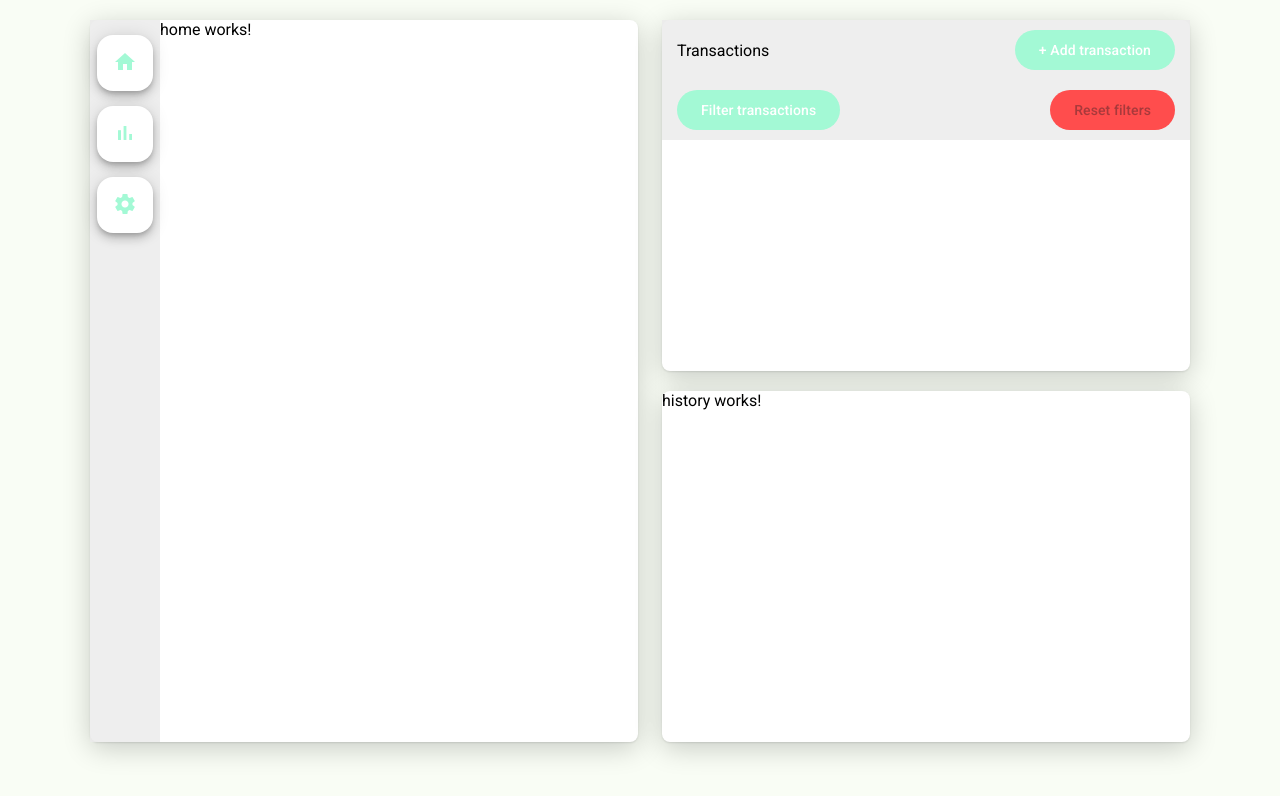
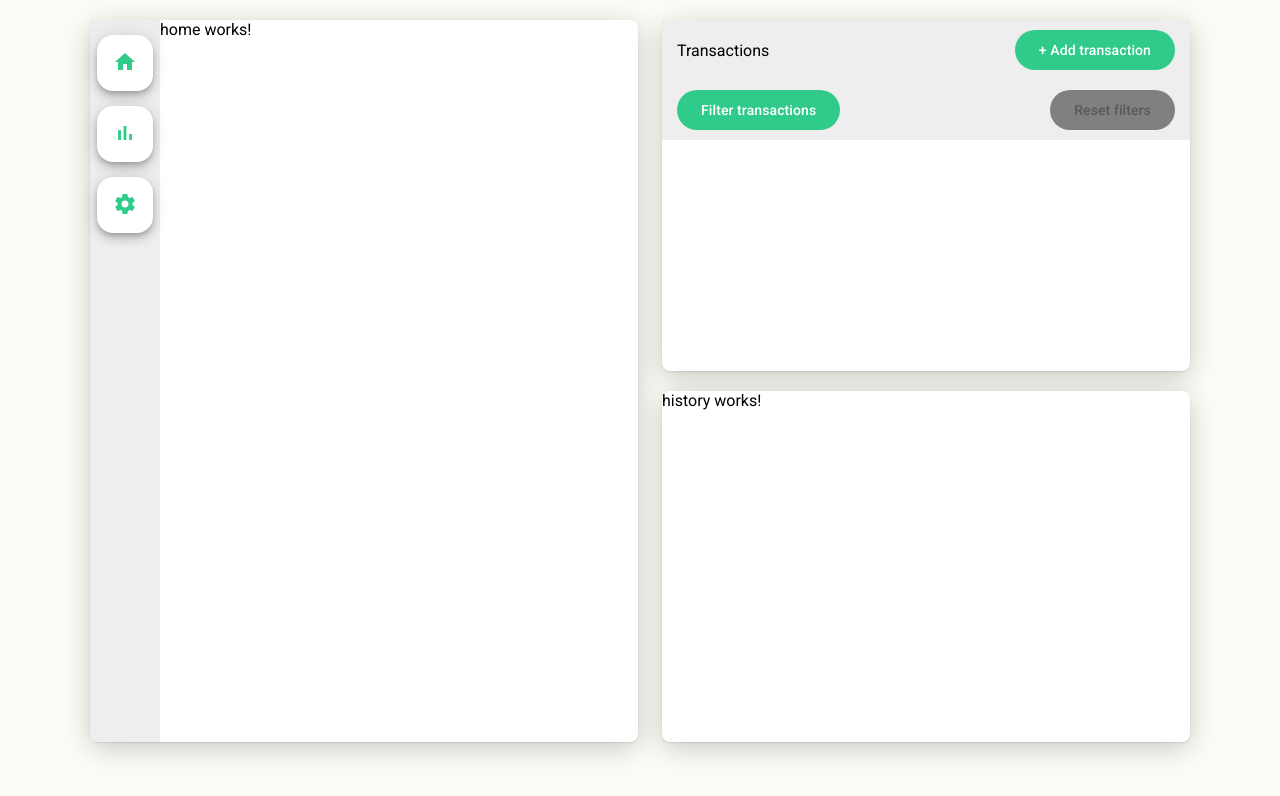
Before and after one commit to alex-diachenko/money-tracker, an Angular app in the folder money-tracker-web/: page /dashboard/home in a window 1280 px wide. Shown: the top 796 px of the page. Built offline with nearby package versions, Linux system fonts and the light colour scheme; sample sign-in values are in the browser's storage.

Commit message:
use new color, rename class

```diff
--- a/money-tracker-web/src/app/dashboard/components/transactions/transactions.component.html
+++ b/money-tracker-web/src/app/dashboard/components/transactions/transactions.component.html
@@ -1,10 +1,10 @@
 <div class="wrapper">
-  <div class="test">
+  <div class="horizontal">
     Transactions
 
     <button mat-flat-button color="action">+ Add transaction</button>
   </div>
-  <div class="test">
+  <div class="horizontal">
     <button mat-flat-button color="action" (click)="openDialog()">Filter transactions</button>
     <button mat-flat-button color="warn" [disabled]="true">Reset filters</button>
   </div>
--- a/money-tracker-web/src/app/dashboard/components/transactions/transactions.component.scss
+++ b/money-tracker-web/src/app/dashboard/components/transactions/transactions.component.scss
@@ -2,7 +2,7 @@
   background: #ecececdb;
 }
 
-.test {
+.horizontal {
   display: flex;
   justify-content: space-between;
   align-items: center;
@@ -12,3 +12,7 @@
 .mat-warn {
   background-color: #ff4d4d !important;
 }
+
+.mat-warn[disabled="true"] {
+  background-color: grey !important;
+}
--- a/money-tracker-web/src/app/dashboard/dashboard.component.scss
+++ b/money-tracker-web/src/app/dashboard/dashboard.component.scss
@@ -30,7 +30,7 @@
 
 .mat-custom {
   background-color: #fff;
-  color: #a3f9d5;
+  color: #30cb8a;
 }
 
 .additional_info {
--- a/money-tracker-web/src/styles.scss
+++ b/money-tracker-web/src/styles.scss
@@ -14,10 +14,10 @@ body {
 
 .mat-custom {
   background-color: #fff !important;
-  color: #a3f9d5 !important;
+  color: #30cb8a !important;
 }
 
 .mat-action {
-  background-color: #a3f9d5 !important;
+  background-color: #30cb8a !important;
   color:#fff !important;
 }
```
